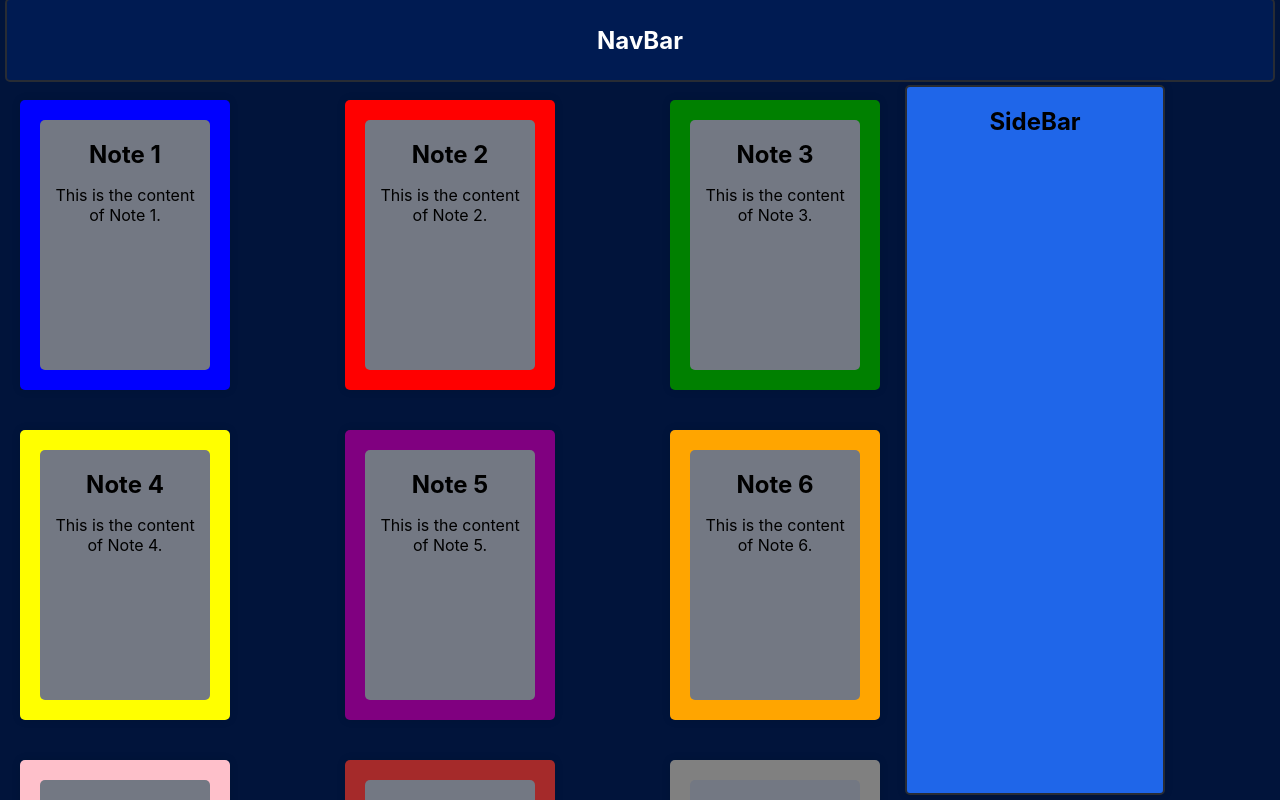
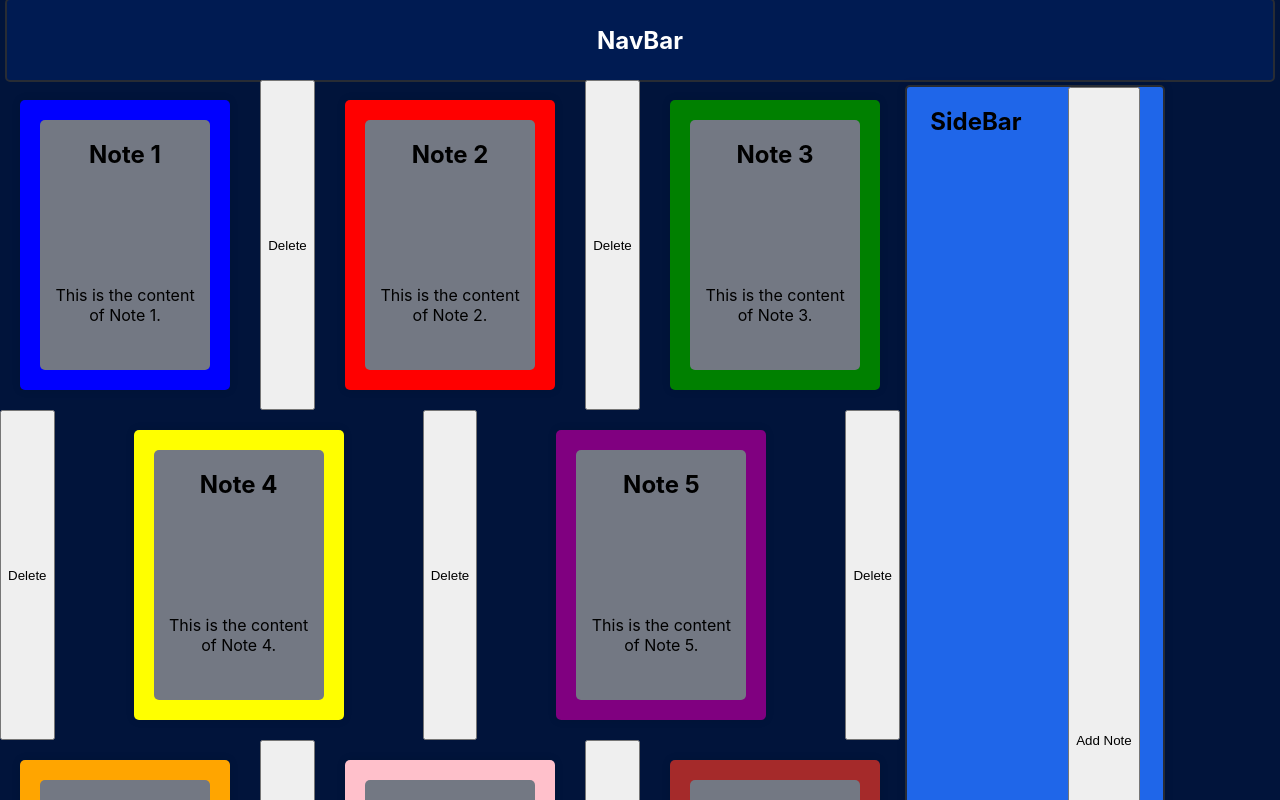
Before and after one commit to GeorgeChirikov/Web_Dev_Project, a React (Create React App) app: page /notes in a window 1280 px wide. Shown: the top 800 px of the page. Built offline with nearby package versions, Linux system fonts and the light colour scheme.

Commit message:
Update CSS styles and tried to add functionality to delete notes and add new notes

```diff
--- a/src/App.css
+++ b/src/App.css
@@ -4,7 +4,8 @@
 
 .flex-container {
   display: flex;
-  height: 90vh;
+  min-height: 90vh;
+  height: auto;
   background-color: #01143b;
 }
 
@@ -53,7 +54,7 @@
   margin: 5px;
   padding: 5px;
   position: relative;
-  top: -135px;
+  top: -35px;
 }
 
 .notes {
@@ -69,7 +70,7 @@
 
 .home {
   display: flex;
-  justify-content: center;
+  /* justify-content: center; */
   align-items: center;
   width: 80%;
   margin: 5px;
@@ -80,16 +81,16 @@
 }
 
 .sideBar {
+  display: flex;
   width: 20%;
   height: auto;
   margin: 5px;
-  display: flex;
   justify-content: space-around;
   background-color: #1f66e9;
   box-shadow: 0 0 10px rgba(0, 0, 0, 0.1);
   border: #282c34 2px solid;
   border-radius: 5px;
-  order: 1; /* Add this line to position the sidebar to the right */
+  order: 1;
 }
 
 .notFound {
@@ -104,14 +105,16 @@
 
 .notes-section {
   display: flex;
-  /* position: relative; */
-  position: absolute;
-  left: 50px;
-  top: 150px;
+  position: relative;
+  /* position: absolute; */
+  /* left: 50px;
+  top: 150px; */
   flex-wrap: wrap;
-  justify-content: space-between;
+  justify-items: left;
+  /* justify-content: space-between; */
   /* justify-content: center; */
   width: 750px;
+  bottom: 230px;
   margin: 5px;
   height: auto;
   /* background-color: #38039b; */
@@ -120,10 +123,9 @@
 }
 
 .noteFolders-section {
-  position: absolute;
-  left: 916px;
-  top: 175px;
-  /* background-color: #01143b; */
+  position: relative;
+  left: 225px;
+  bottom: 230px;
 }
 
 .noteFolders-section button {
--- a/src/components/noteFolder.js
+++ b/src/components/noteFolder.js
@@ -0,0 +1,16 @@
+const NoteFolder = () => {
+  // Your component logic here
+
+  return (
+    <div>
+      <h1>Note Folders</h1>
+      <div>
+        <div>Folder 1</div>
+        <div>Folder 2</div>
+        <div>Folder 3</div>
+      </div>
+    </div>
+  )
+}
+
+export default NoteFolder
--- a/src/components/noteFolders.js
+++ b/src/components/noteFolders.js
@@ -1,6 +1,16 @@
+import NoteFolder from './noteFolder'
+
 const NoteFolders = () => {
   // Component logic and JSX here
-  return <div>{/* Component content */}</div>
+  const folders = ['Folder 1', 'Folder 2', 'Folder 3']
+
+  return (
+    <div>
+      {folders.map((folder) => (
+        <NoteFolder key={folder.id} {...folder} />
+      ))}
+    </div>
+  )
 }
 
 export default NoteFolders
--- a/src/components/notes.js
+++ b/src/components/notes.js
@@ -1,13 +1,26 @@
 import Note from './note'
 import { notes } from '../Data'
+import { useState } from 'react'
+const Notes = () => {
+  const [notes_, setNotes] = useState(notes)
+  const deleteNote = (id) => {
+    const updatedNotes = notes_.filter((note) => note.id !== id)
+    setNotes(updatedNotes)
+  }
 
-const Notes = () => {
   return (
     <div className="notes">
-      {notes.map((note) => {
-        console.log(note)
-        return <Note key={note.id} {...note} />
-      })}
+      {notes.map((note) => (
+        <>
+          <Note
+            key={note.id}
+            title={note.title}
+            content={note.content}
+            color={note.color}
+          />
+          <button onClick={() => deleteNote(note.id)}>Delete</button>
+        </>
+      ))}
     </div>
   )
 }
--- a/src/components/sideBar.js
+++ b/src/components/sideBar.js
@@ -1,7 +1,26 @@
+import { useState } from 'react'
+import { notes } from '../Data' // Assuming you have a file called 'notes.js' in the '../data' directory
+
 const SideBar = () => {
+  const [note, setNote] = useState(notes)
+
+  const addNote = () => {
+    const newNote = {
+      id: 9,
+      title: 'Note 9',
+      content: 'This is the content of Note 9.',
+      timestamp: new Date(),
+      created: new Date(),
+      color: 'lightblue',
+    }
+    setNote([...note, newNote])
+  }
   return (
     <div className="sideBar">
       <h2>SideBar</h2>
+      <button className="byttonAddNote" onClick={addNote}>
+        Add Note
+      </button>
     </div>
   )
 }
```
Also changed, not shown: src/components/note.js (+10 -0 lines).
